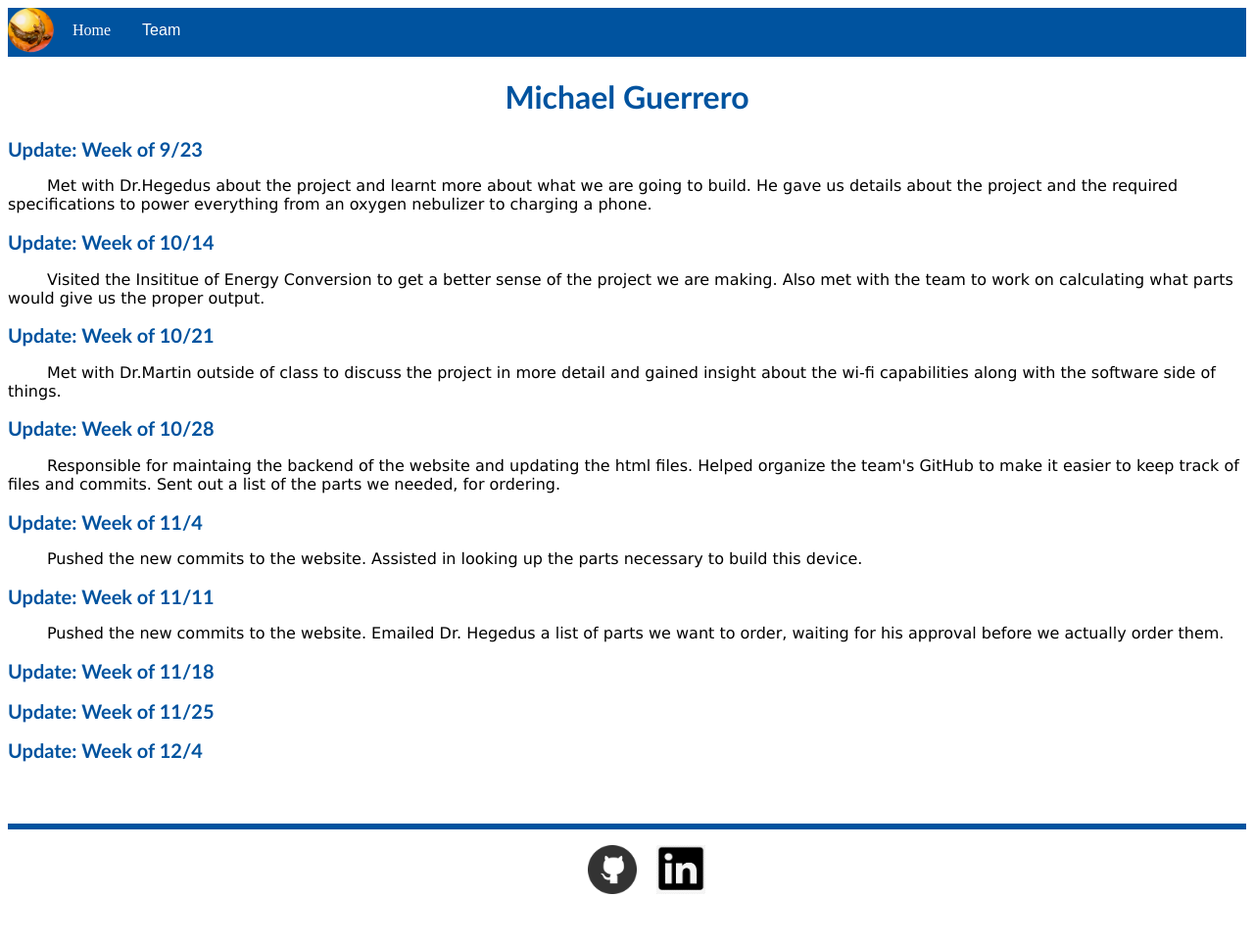
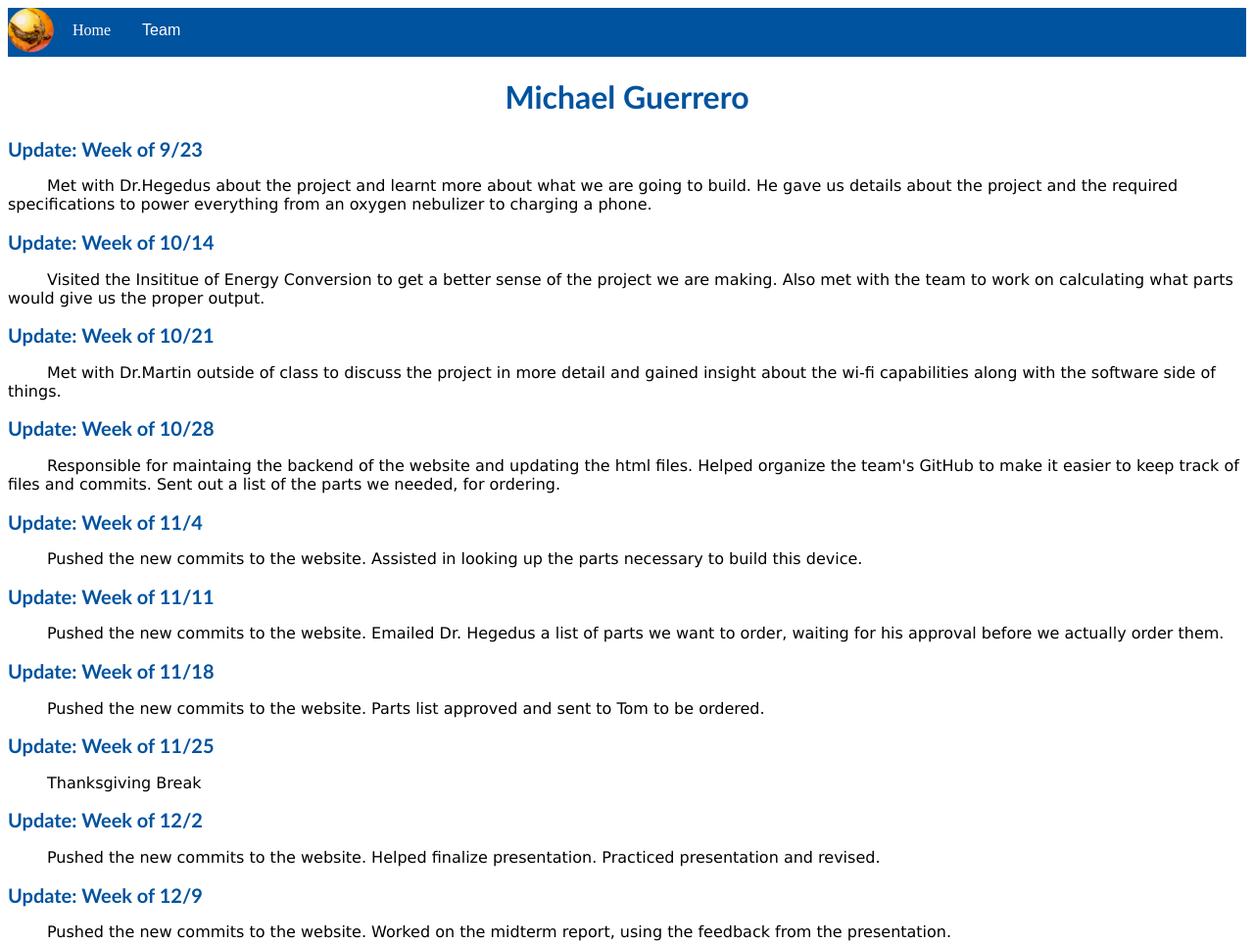
Before and after one commit to michaeli-g/IcarusSolar, a plain HTML site: page michaelg.html in a window 1280 px wide. Shown: the top 964 px of the page at 98% size. Before the commit the page ends 933 px from the top, so only its background shows below. Drawn offline with Linux system fonts and the light colour scheme.

Commit message:
Update michaelg.html

```diff
--- a/michaelg.html
+++ b/michaelg.html
@@ -133,11 +133,16 @@
 		<p>Pushed the new commits to the website. Emailed Dr. Hegedus a list of parts we want to order, waiting for his approval before we actually order them.</p>
 
 		<h2>Update: Week of 11/18</h2>
+		<p>Pushed the new commits to the website. Parts list approved and sent to Tom to be ordered.</p>
 
 		<h2>Update: Week of 11/25</h2>
+		<p>Thanksgiving Break</p>
 
-		<h2>Update: Week of 12/4</h2>
+		<h2>Update: Week of 12/2</h2>
+		<p>Pushed the new commits to the website. Helped finalize presentation. Practiced presentation and revised.</p>
 
+		<h2>Update: Week of 12/9</h2>
+		<p>Pushed the new commits to the website. Worked on the midterm report, using the feedback from the presentation.</p>
 
 		<p class="last"></p>
 		<footer>
```
